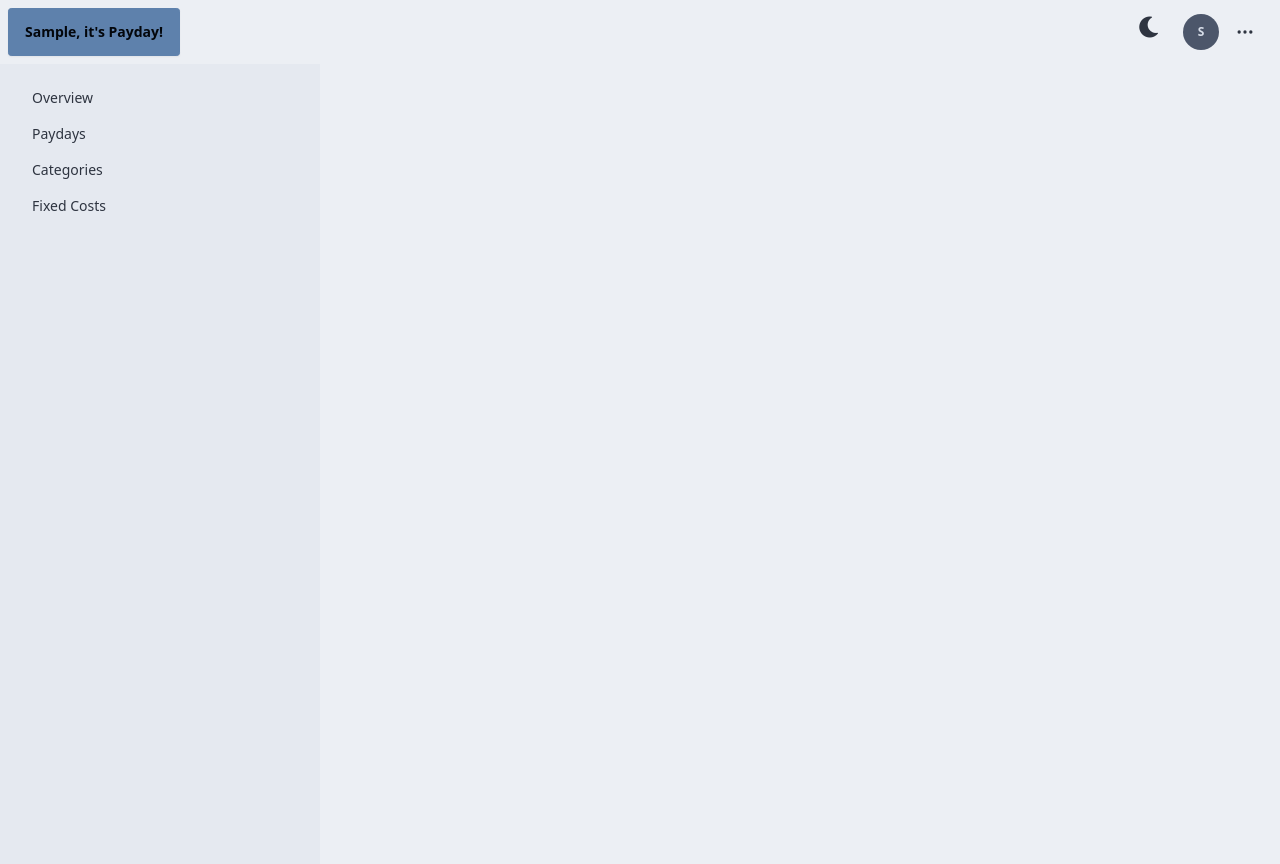
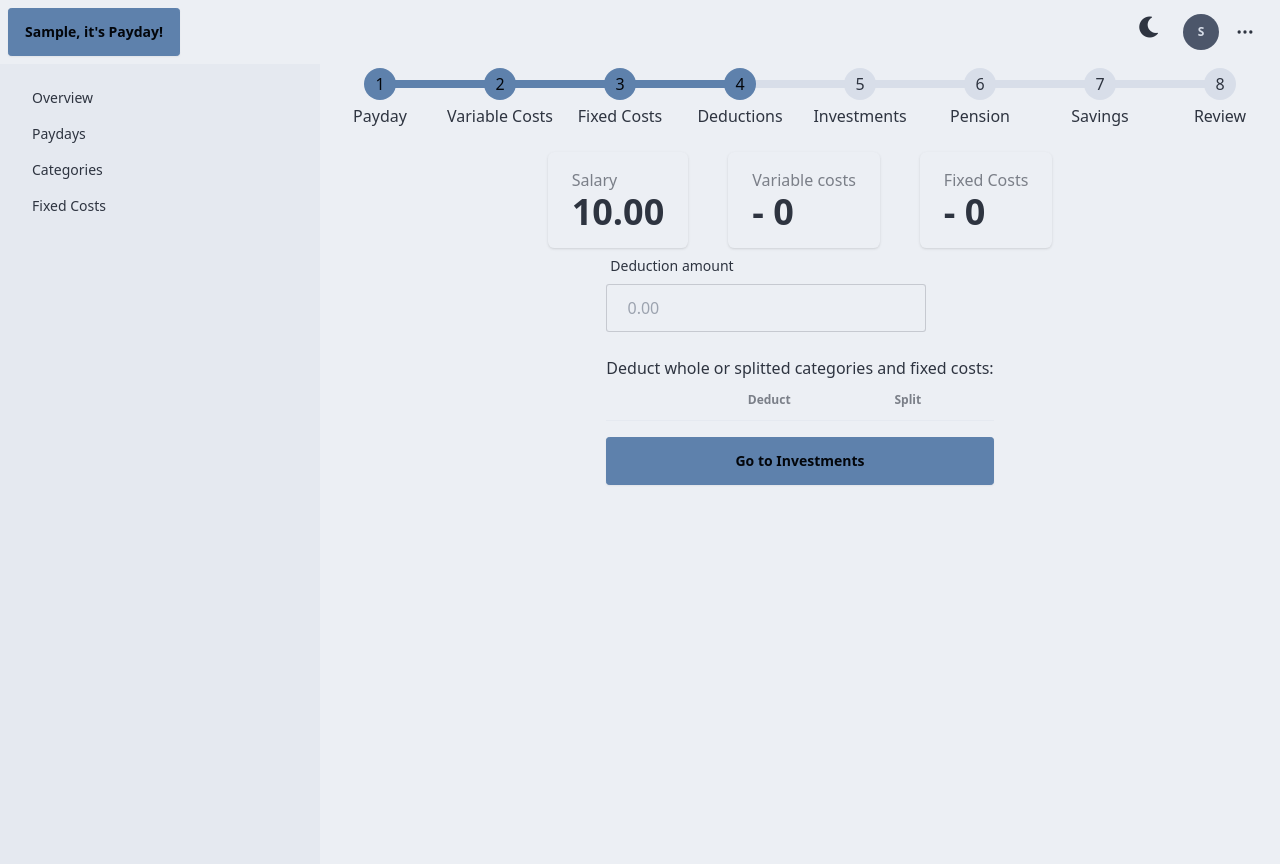
Before and after one commit to Jack-Culcasi/Django-Budgeting-App, a Django app: page /deductions/1/1/ in a window 1280 px wide. Run offline with Django 5.2, Linux system fonts and the light colour scheme; the visitor is signed in with stand-in values (Sample User, id 1); tables that the repository leaves empty hold one stand-in row (values such as "Sample post"); data that the repository does not hold is empty; some libraries are stand-ins or nearby versions.

Commit message:
page properly populated

```diff
--- a/home/templates/deductions.html
+++ b/home/templates/deductions.html
@@ -1,6 +1,81 @@
 {% extends "index.html" %}
 {% block start %}
-{% for x in fixed_costs %}
-<p>{{ x }}</p>
-{% endfor %}
+
+<ul class="steps">
+    <li class="step step-primary">Payday</li>
+    <li class="step step-primary">Variable Costs</li>
+    <li class="step step-primary">Fixed Costs</li>
+    <li class="step step-primary">Deductions</li>
+    <li class="step">Investments</li>
+    <li class="step">Pension</li>
+    <li class="step">Savings</li>
+    <li class="step">Review</li>
+</ul>
+<br>
+<div class="flex justify-center space-x-10">
+    <div class="stats shadow">
+        <div class="stat">
+          <div class="stat-title">Salary</div>
+          <div class="stat-value">{{ user.userpreferences.currency_symbol }} {{ payday.amount }}</div>
+        </div>
+      </div>
+      <div class="stats shadow">
+        <div class="stat">
+          <div class="stat-title">Variable costs</div>
+          <div class="stat-value">- {{ user.userpreferences.currency_symbol }} {{ variable_costs }}</div>
+        </div>
+      </div>
+      <div class="stats shadow">
+        <div class="stat">
+          <div class="stat-title">Fixed Costs</div>
+          <div class="stat-value">- {{ user.userpreferences.currency_symbol }} {{ total_fixed_costs }}</div>
+        </div>
+      </div>
+</div>
+<form method="post" action="{% url 'deductions' payday_id=payday.id monthly_expense_id=monthly_expense_id %}">
+    {% csrf_token %}
+    <div class="flex items-center justify-center">
+        <div class="flex flex-col">
+            <label class="form-control w-full max-w-xs">
+                <div class="label">
+                  <span class="label-text">Deduction amount</span>
+                </div>
+                <input type="number" name="deduction_amounts" placeholder="{{ user.userpreferences.currency_symbol }} 0.00" class="input input-bordered w-full max-w-xs"/>
+            </label>
+            <br>
+            <p>Deduct whole or splitted categories and fixed costs:</p>
+            <div class="overflow-x-auto">
+                <table class="table">
+                <!-- head -->
+                <thead>
+                    <tr>
+                    <th></th>
+                    <th></th>
+                    <th>Deduct</th>
+                    <th>Split</th>
+                    </tr>
+                </thead>
+                {% for fixed_cost in fixed_costs %}
+                <tbody>
+                    <tr>
+                    <th>{{ fixed_cost.name }}</th>
+                    <td>{{ user.userpreferences.currency_symbol }} {{ fixed_cost.amount }}</td>
+                    <td>
+                        <input type="checkbox" class="checkbox" name="full_fixed_cost" id="full_fixed_cost" value="{{ fixed_cost.amount }}" />
+                    </td>
+                    <td>
+                        <input type="checkbox" class="checkbox" name="split_fixed_cost" id="split_fixed_cost" value="{{ fixed_cost.amount }}" />
+                    </td>
+                    </tr>
+                </tbody>
+                {% endfor %}
+                </table>
+            </div>
+
+            <!-- Submit button -->
+            <button type="submit" class="btn btn-primary mt-4">Go to Investments</button>
+        </div>
+    </div>
+  </form>
+
 {% endblock %}
```
